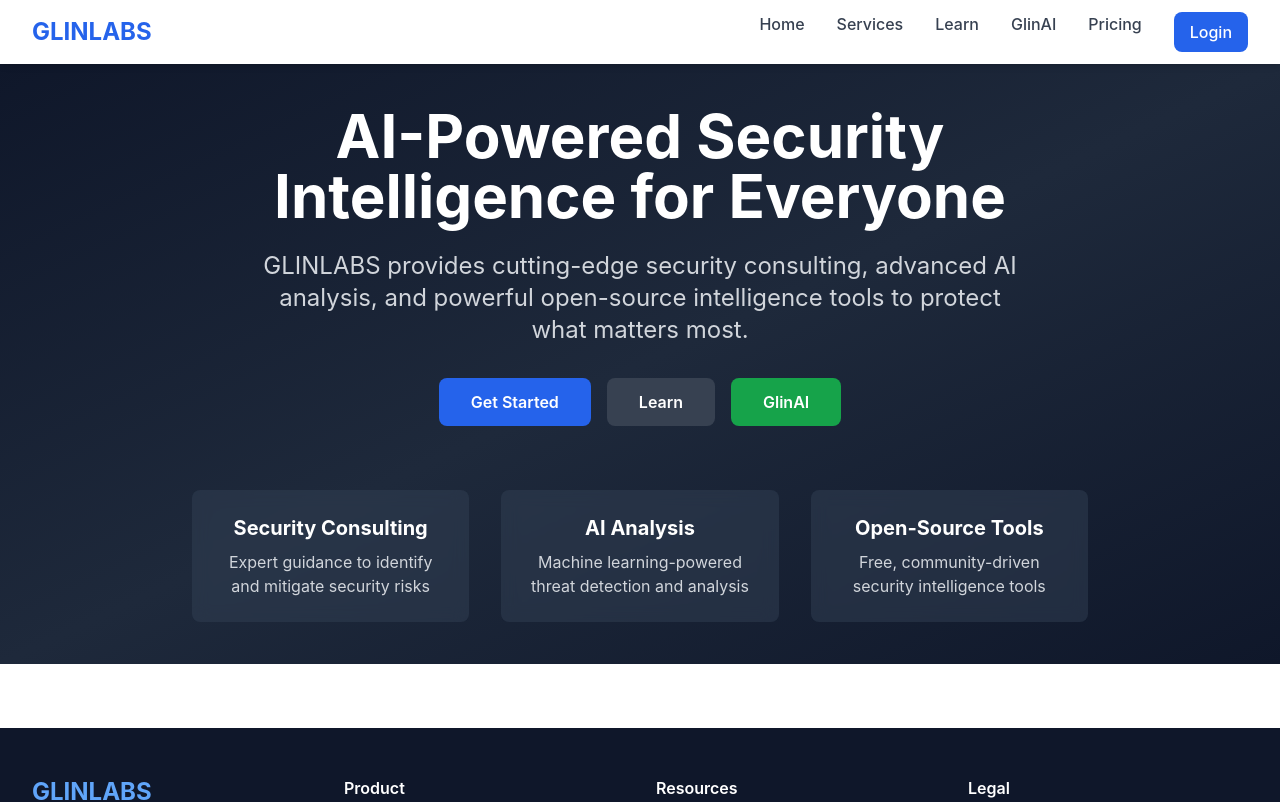
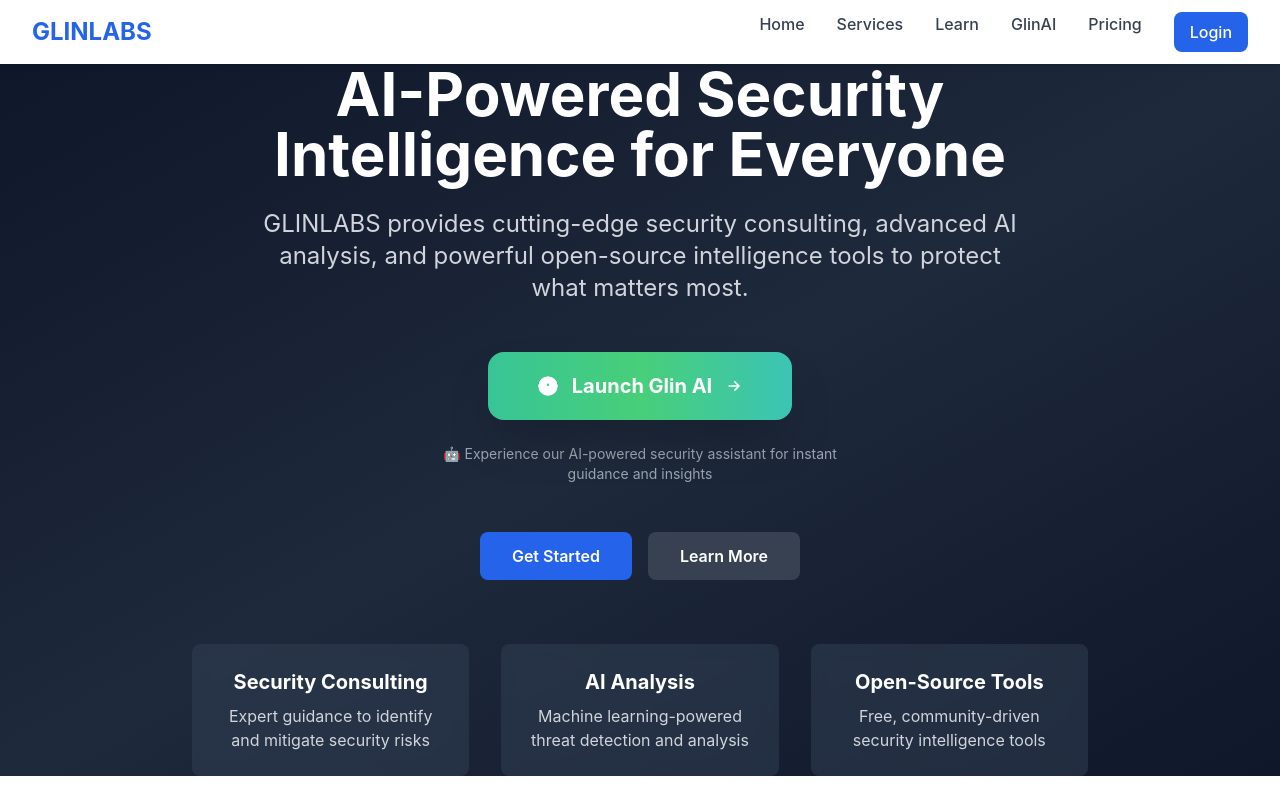
Before and after one commit to vivek31337-hash/glinlabstest1.1, a Next.js app: page / in a window 1280 px wide. Shown: the top 802 px of the page. Built offline with nearby package versions, Linux system fonts and the light colour scheme.

Commit message:
Update homepage with prominent centered Glin AI button
Co-authored-by: vivek31337-hash <254571379+vivek31337-hash@users.noreply.github.com>

```diff
--- a/app/globals.css
+++ b/app/globals.css
@@ -26,3 +26,24 @@ code {
 html {
   scroll-behavior: smooth;
 }
+
+/* Custom animations for Glin AI button */
+@keyframes shimmer {
+  0% {
+    background-position: -1000px 0;
+  }
+  100% {
+    background-position: 1000px 0;
+  }
+}
+
+.animate-shimmer {
+  animation: shimmer 3s infinite linear;
+  background: linear-gradient(
+    to right,
+    transparent 0%,
+    rgba(255, 255, 255, 0.3) 50%,
+    transparent 100%
+  );
+  background-size: 1000px 100%;
+}
--- a/app/page.tsx
+++ b/app/page.tsx
@@ -9,42 +9,68 @@ export default function Home() {
           <h1 className="text-5xl md:text-6xl font-bold mb-6 leading-tight">
             AI-Powered Security Intelligence for Everyone
           </h1>
-          <p className="text-xl md:text-2xl text-gray-300 mb-8 max-w-3xl mx-auto">
+          <p className="text-xl md:text-2xl text-gray-300 mb-12 max-w-3xl mx-auto">
             GLINLABS provides cutting-edge security consulting, advanced AI analysis, and powerful open-source intelligence tools to protect what matters most.
           </p>
 
-          <div className="flex flex-col sm:flex-row gap-4 justify-center mb-12">
+          {/* Prominent Glin AI Button */}
+          <div className="mb-12">
+            <Link
+              href="/glinai"
+              className="group relative inline-flex items-center justify-center px-12 py-5 text-xl font-bold text-white bg-gradient-to-r from-emerald-500 via-green-500 to-teal-500 rounded-2xl overflow-hidden shadow-2xl transform transition-all duration-300 hover:scale-105 hover:shadow-emerald-500/50 focus:outline-none focus:ring-4 focus:ring-emerald-300"
+            >
+              <span className="absolute inset-0 w-full h-full bg-gradient-to-r from-emerald-400 via-green-400 to-teal-400 opacity-0 group-hover:opacity-100 transition-opacity duration-300"></span>
+              <span className="absolute inset-0 w-full h-full animate-pulse bg-white opacity-0 group-hover:opacity-10"></span>
+              <svg
+                className="w-6 h-6 mr-3 transform group-hover:rotate-12 transition-transform duration-300"
+                fill="currentColor"
+                viewBox="0 0 20 20"
+              >
+                <path d="M10 2a8 8 0 100 16 8 8 0 000-16zM9 9a1 1 0 011-1h.01a1 1 0 110 2H10a1 1 0 01-1-1zm1 4a1 1 0 100-2 1 1 0 000 2z"/>
+                <path fillRule="evenodd" d="M10 18a8 8 0 100-16 8 8 0 000 16zm1-11a1 1 0 10-2 0v3.586L7.707 9.293a1 1 0 00-1.414 1.414l3 3a1 1 0 001.414 0l3-3a1 1 0 00-1.414-1.414L11 10.586V7z" clipRule="evenodd"/>
+              </svg>
+              <span className="relative z-10">Launch Glin AI</span>
+              <svg
+                className="w-5 h-5 ml-3 transform group-hover:translate-x-1 transition-transform duration-300"
+                fill="none"
+                stroke="currentColor"
+                viewBox="0 0 24 24"
+              >
+                <path strokeLinecap="round" strokeLinejoin="round" strokeWidth={2} d="M13 7l5 5m0 0l-5 5m5-5H6" />
+              </svg>
+            </Link>
+            <p className="mt-6 text-sm text-gray-400 max-w-md mx-auto">
+              🤖 Experience our AI-powered security assistant for instant guidance and insights
+            </p>
+          </div>
+
+          {/* Secondary Action Buttons */}
+          <div className="flex flex-col sm:flex-row gap-4 justify-center mb-16">
             <Link
               href="/services"
-              className="px-8 py-3 bg-blue-600 hover:bg-blue-700 rounded-lg font-semibold transition duration-300"
+              className="px-8 py-3 bg-blue-600 hover:bg-blue-700 rounded-lg font-semibold transition-all duration-300 hover:shadow-lg hover:scale-105"
             >
               Get Started
             </Link>
             <Link
               href="/learn"
-              className="px-8 py-3 bg-gray-700 hover:bg-gray-600 rounded-lg font-semibold transition duration-300"
+              className="px-8 py-3 bg-gray-700 hover:bg-gray-600 rounded-lg font-semibold transition-all duration-300 hover:shadow-lg hover:scale-105"
             >
-              Learn
-            </Link>
-            <Link
-              href="/glinai"
-              className="px-8 py-3 bg-green-600 hover:bg-green-700 rounded-lg font-semibold transition duration-300"
-            >
-              GlinAI
+              Learn More
             </Link>
           </div>
 
           {/* Features */}
           <div className="mt-16 grid grid-cols-1 md:grid-cols-3 gap-8">
-            <div className="bg-slate-700 bg-opacity-50 p-6 rounded-lg backdrop-blur">
+            <div className="bg-slate-700 bg-opacity-50 p-6 rounded-lg backdrop-blur hover:bg-opacity-70 transition-all duration-300">
               <h3 className="text-xl font-bold mb-2">Security Consulting</h3>
               <p className="text-gray-300">Expert guidance to identify and mitigate security risks</p>
             </div>
-            <div className="bg-slate-700 bg-opacity-50 p-6 rounded-lg backdrop-blur">
+            <div className="bg-slate-700 bg-opacity-50 p-6 rounded-lg backdrop-blur hover:bg-opacity-70 transition-all duration-300">
               <h3 className="text-xl font-bold mb-2">AI Analysis</h3>
               <p className="text-gray-300">Machine learning-powered threat detection and analysis</p>
             </div>
-            <div className="bg-slate-700 bg-opacity-50 p-6 rounded-lg backdrop-blur">
+            <div className="bg-slate-700 bg-opacity-50 p-6 rounded-lg backdrop-blur hover:bg-opacity-70 transition-all duration-300">
               <h3 className="text-xl font-bold mb-2">Open-Source Tools</h3>
               <p className="text-gray-300">Free, community-driven security intelligence tools</p>
             </div>
```
Also changed, not shown: tsconfig.json (+22 -5 lines), 1 other file (tests, documents, lock files or other folders).
